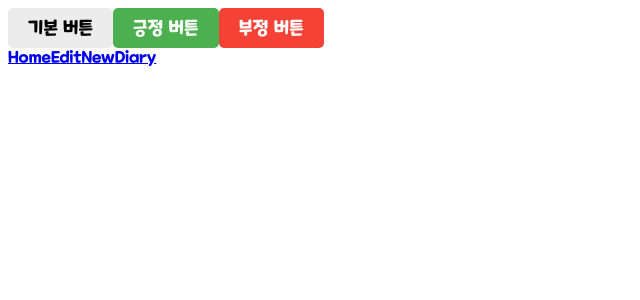
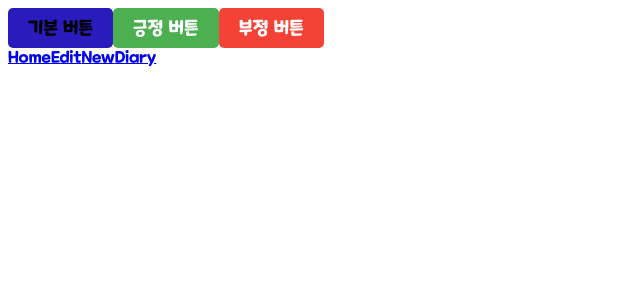
Before and after one commit to h970920/react_diary, a React (Create React App) app: page / in a window 1280 px wide. Shown: the top 300 px of the page, without its empty margins (0-640 px from the left). Built offline with nearby package versions, Linux system fonts and the light colour scheme.

Commit message:
버튼 색상변경

```diff
--- a/src/component/Button.css
+++ b/src/component/Button.css
@@ -8,11 +8,11 @@
     padding-right: 20px;
     font-size: 18px;
     white-space: nowrap;
-  font-family: "maplestory Bold";
+    font-family: 'maplestory Bold';
 }
 
 .Button_default {
-  background-color: #ececec;
+    background-color: #2a1cbc;
     color: black;
 }
 
```
Lines whose indentation alone changed are shown as unchanged.
